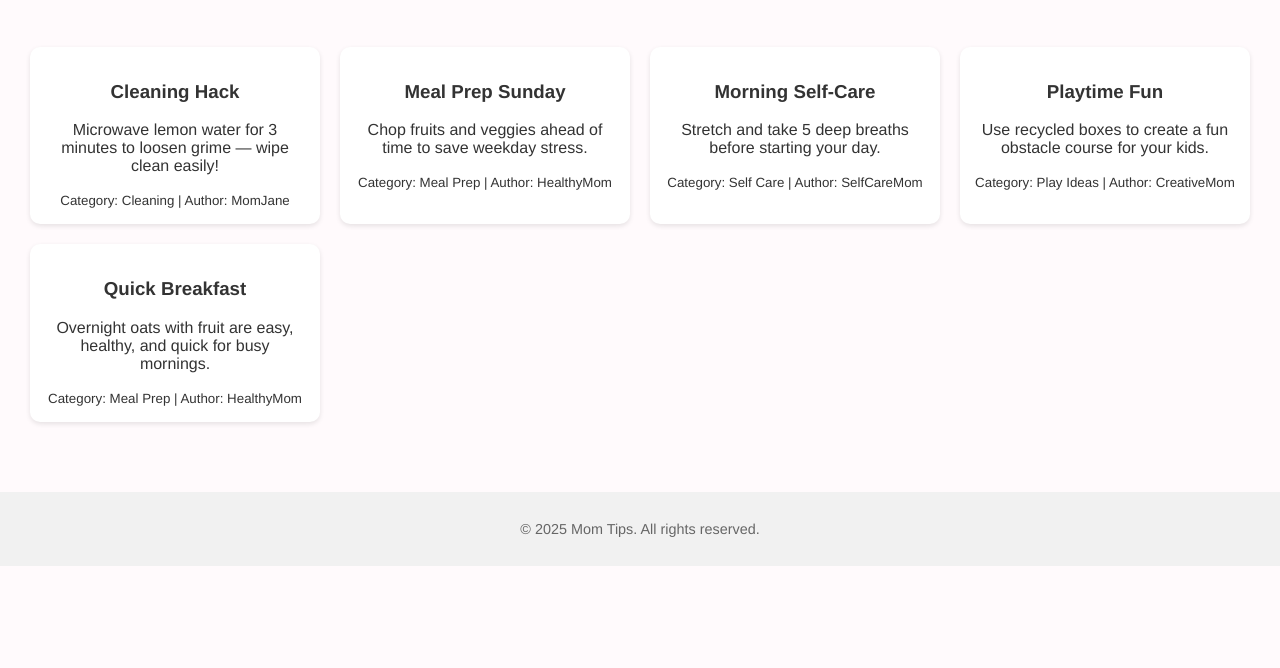
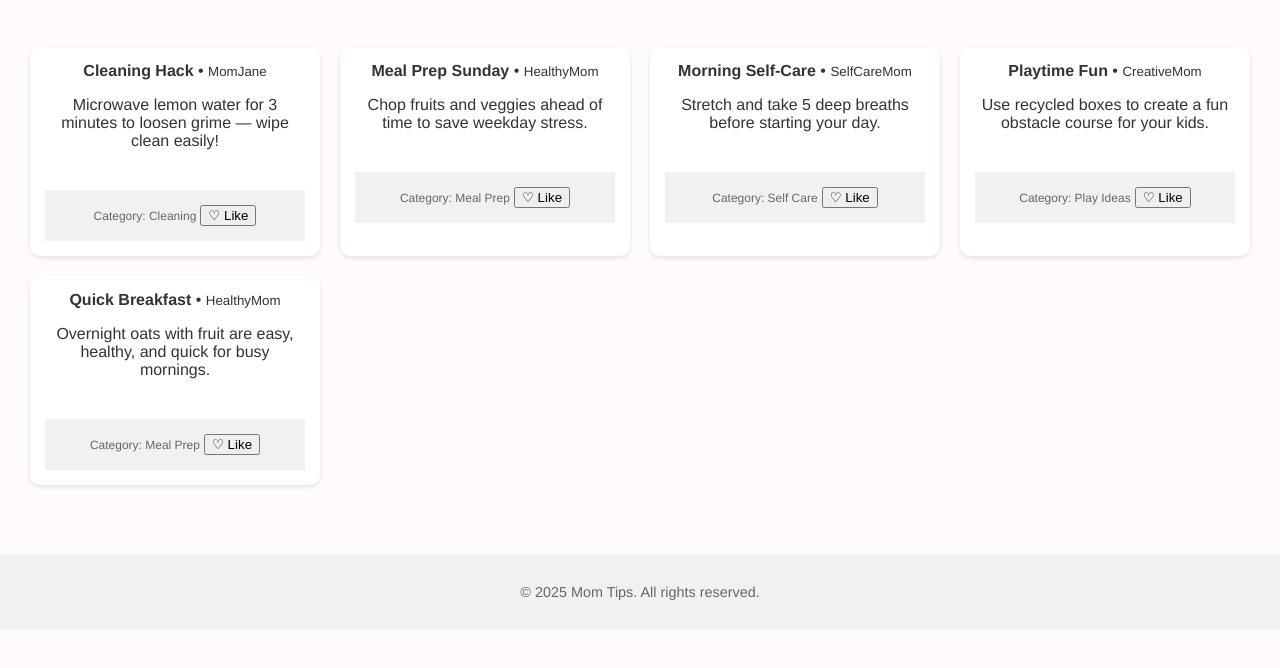
Before and after one commit to sks2236/fall25-seungyeon-suh, a plain HTML site: page dailytips.html in a window 1280 px wide. Shown: the part 100-768 px from the top of the page. Drawn offline with Linux system fonts and the light colour scheme.

Commit message:
changes 12/10

```diff
--- a/dailytips.html
+++ b/dailytips.html
@@ -8,7 +8,6 @@
 </head>
 <body>
 
-  <!-- Header Navigation -->
 <header class="top-nav">
   <h1>Mom Tips</h1>
   <nav>
@@ -22,85 +21,74 @@
   </nav>
 </header>
 
-  <!-- Main Content -->
 <main>
   <section id="dynamic-content">
     <h2>Daily Tips</h2>
-      <div id="content-container" class="tips-list">
-        <!-- Tips will be dynamically inserted here -->
-      </div>
+    <div id="content-container" class="tips-list"></div>
   </section>
 </main>
 
-  <!-- Footer -->
 <footer>
   <p>© 2025 Mom Tips. All rights reserved.</p>
 </footer>
 
-  <!-- Script: Load Original + User Tips -->
 <script>
   // Original tips
-    const tips = [
-      {
-        title: "Cleaning Hack",
-        description: "Microwave lemon water for 3 minutes to loosen grime — wipe clean easily!",
-        category: "Cleaning",
-        author: "MomJane"
-      },
-      {
-        title: "Meal Prep Sunday",
-        description: "Chop fruits and veggies ahead of time to save weekday stress.",
-        category: "Meal Prep",
-        author: "HealthyMom"
-      },
-      {
-        title: "Morning Self-Care",
-        description: "Stretch and take 5 deep breaths before starting your day.",
-        category: "Self Care",
-        author: "SelfCareMom"
-      },
-      {
-        title: "Playtime Fun",
-        description: "Use recycled boxes to create a fun obstacle course for your kids.",
-        category: "Play Ideas",
-        author: "CreativeMom"
-      },
-      {
-        title: "Quick Breakfast",
-        description: "Overnight oats with fruit are easy, healthy, and quick for busy mornings.",
-        category: "Meal Prep",
-        author: "HealthyMom"
-      }
+  const originalTips = [
+    { title: "Cleaning Hack", description: "Microwave lemon water for 3 minutes to loosen grime — wipe clean easily!", category: "Cleaning", author: "MomJane" },
+    { title: "Meal Prep Sunday", description: "Chop fruits and veggies ahead of time to save weekday stress.", category: "Meal Prep", author: "HealthyMom" },
+    { title: "Morning Self-Care", description: "Stretch and take 5 deep breaths before starting your day.", category: "Self Care", author: "SelfCareMom" },
+    { title: "Playtime Fun", description: "Use recycled boxes to create a fun obstacle course for your kids.", category: "Play Ideas", author: "CreativeMom" },
+    { title: "Quick Breakfast", description: "Overnight oats with fruit are easy, healthy, and quick for busy mornings.", category: "Meal Prep", author: "HealthyMom" }
   ];
 
-    // Container for tips
+  // Load user-submitted tips
+  const userTips = JSON.parse(localStorage.getItem("userTips") || "[]");
+
+  // Combine all tips
+  const allTips = [...originalTips, ...userTips];
+
+  // Save combined tips to localStorage for Favorites page
+  localStorage.setItem("allTips", JSON.stringify(allTips));
+
+  // Load liked tips
+  let likedTips = JSON.parse(localStorage.getItem("likedTips") || "[]");
+
   const container = document.getElementById("content-container");
 
-    // Load user-submitted tips from localStorage
-    const userTips = JSON.parse(localStorage.getItem("userTips") || "[]");
+  allTips.forEach((tip, index) => {
+    const article = document.createElement("article");
 
-    // Combine original + user tips
-    const allTips = [...tips, ...userTips];
+    const liked = likedTips.includes(tip.title); // check if liked
 
-    // Display each tip
-    allTips.forEach(tip => {
-      const tipDiv = document.createElement("article");
-      tipDiv.classList.add("tip-card");
+    article.innerHTML = `
+      <header><strong>${tip.title}</strong> • <small>${tip.author}</small></header>
+      <p>${tip.description}</p>
+      <footer>
+        <small>Category: ${tip.category}</small>
+        <button class="like-btn" data-title="${tip.title}">${liked ? "♥ Liked" : "♡ Like"}</button>
+      </footer>
+    `;
 
-      const title = document.createElement("h3");
-      title.textContent = tip.title;
+    container.appendChild(article);
+  });
 
-      const description = document.createElement("p");
-      description.textContent = tip.description;
+  // Add event listeners to Like buttons
+  document.querySelectorAll(".like-btn").forEach(btn => {
+    btn.addEventListener("click", () => {
+      const title = btn.dataset.title;
 
-      const meta = document.createElement("small");
-      meta.textContent = `Category: ${tip.category} | Author: ${tip.author || "Anonymous"}`;
+      if (likedTips.includes(title)) {
+        // Remove from likedTips
+        likedTips = likedTips.filter(t => t !== title);
+        btn.textContent = "♡ Like";
+      } else {
+        likedTips.push(title);
+        btn.textContent = "♥ Liked";
+      }
 
-      tipDiv.appendChild(title);
-      tipDiv.appendChild(description);
-      tipDiv.appendChild(meta);
-
-      container.appendChild(tipDiv);
+      localStorage.setItem("likedTips", JSON.stringify(likedTips));
+    });
   });
 </script>
 
```
Also changed, not shown: addtip.html (+23 -14 lines), favorites.html (+26 -19 lines), index.html (+0 -6 lines), profile.html (+22 -25 lines). Lines whose indentation alone changed are shown as unchanged.
